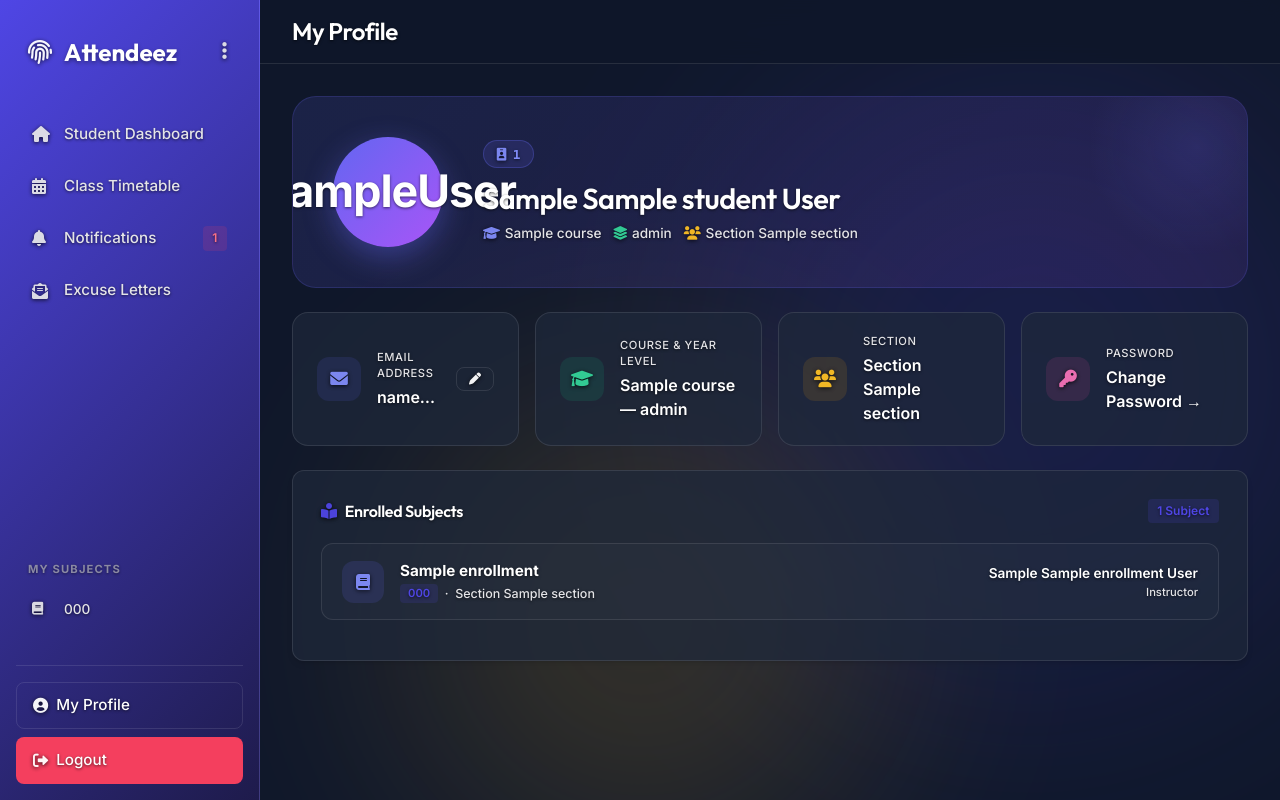
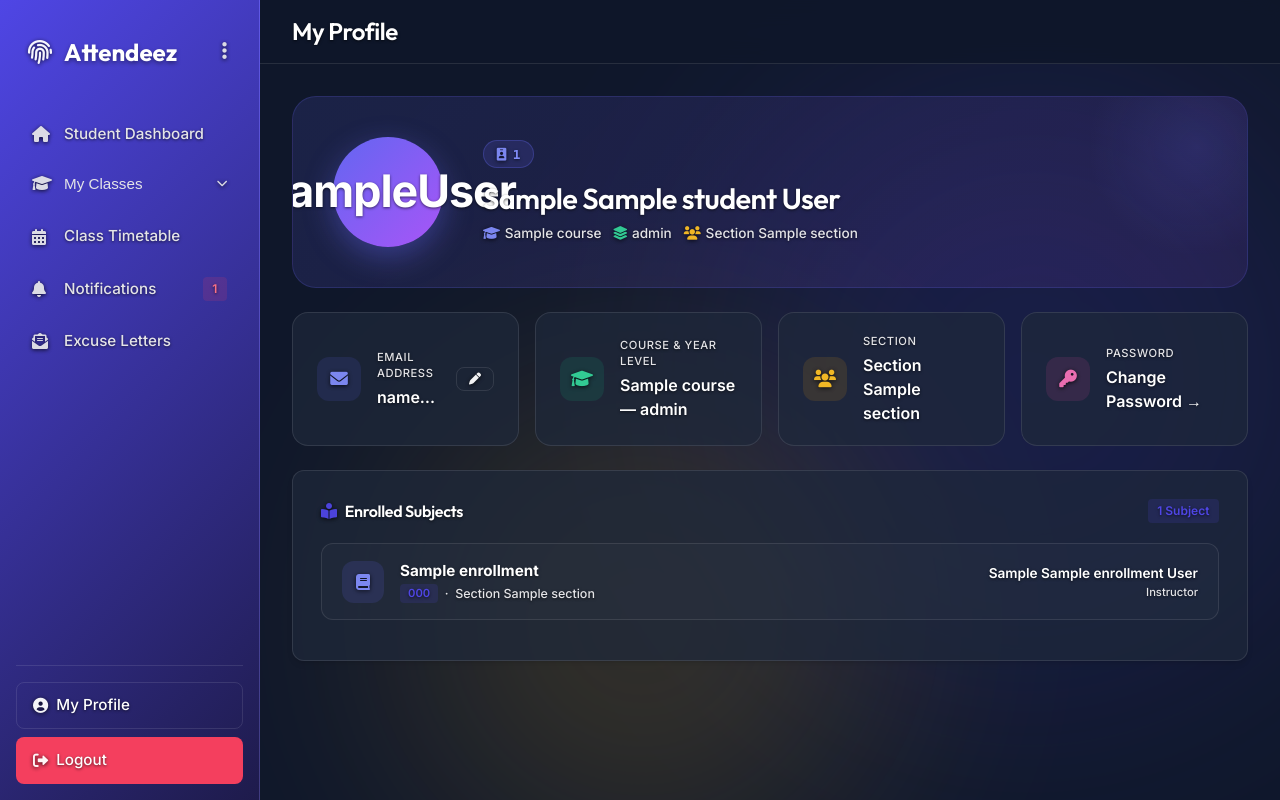
Before and after one commit to Sennsen018/NewChangeRepo, a Flask app: page /user/profile in a window 1280 px wide. Run offline with Flask 3, Linux system fonts and the light colour scheme; the visitor is signed in with stand-in values (Sample User, id 1); a database or web service that is not in the repository returns one stand-in record (values such as "Sample title"); some libraries are stand-ins or nearby versions.

Commit message:
eto na po new ulit

```diff
--- a/Main/static/css/style.css
+++ b/Main/static/css/style.css
@@ -380,7 +380,7 @@ a {
     color: var(--text-muted);
     border-radius: var(--radius-sm);
     margin-bottom: 0.25rem;
-    font-size: 0.9rem;
+    font-size: 0.95rem;
     font-weight: 500;
     transition: var(--transition);
     background: none;
@@ -390,9 +390,59 @@ a {
     text-align: left;
 }
 
+.sidebar .nav-item-btn i:first-child {
+    width: 20px;
+    margin-right: 12px;
+    font-size: 1rem;
+    flex-shrink: 0;
+}
+
 .sidebar .nav-item-btn:hover {
     background: var(--bg-surface-soft);
     color: var(--text-main);
+}
+
+.nav-accordion {
+    margin-bottom: 0.25rem;
+}
+
+.accordion-trigger .arrow {
+    margin-left: auto;
+    font-size: 0.7rem;
+    transition: transform 0.3s ease;
+}
+
+.nav-accordion.open .accordion-trigger {
+    background: var(--bg-surface-soft);
+    color: var(--text-main);
+}
+
+.nav-accordion.open .accordion-trigger .arrow {
+    transform: rotate(180deg);
+}
+
+.accordion-content {
+    max-height: 0;
+    overflow: hidden;
+    transition: all 0.4s cubic-bezier(0.4, 0, 0.2, 1);
+    background: rgba(0, 0, 0, 0.1);
+    border-radius: var(--radius-sm);
+}
+
+.nav-accordion.open .accordion-content {
+    max-height: 500px;
+    margin: 0.25rem 0;
+    padding: 0.25rem 0;
+}
+
+.accordion-content .nav-item {
+    padding-left: 2.75rem !important;
+    font-size: 0.85rem !important;
+    opacity: 0.9;
+}
+
+.accordion-content .nav-item:hover {
+    opacity: 1;
 }
 
 .sidebar-logo {
--- a/Main/static/js/main.js
+++ b/Main/static/js/main.js
@@ -2,6 +2,13 @@ function toggleUserMenu() {
     const dropdown = document.getElementById('user-dropdown');
     if (dropdown) {
         dropdown.classList.toggle('active');
+    }
+}
+
+function toggleAccordion(button) {
+    const accordion = button.closest('.nav-accordion');
+    if (accordion) {
+        accordion.classList.toggle('open');
     }
 }
 
--- a/Main/student/templates/profile.html
+++ b/Main/student/templates/profile.html
@@ -36,18 +36,26 @@
             </div>
             <nav class="sidebar-nav">
                 <a href="{{ url_for('user.dashboard') }}" class="nav-item"><i class="fas fa-house"></i> Student Dashboard </a>
+                <div class="nav-accordion">
+                    <button class="nav-item-btn accordion-trigger" onclick="toggleAccordion(this)">
+                        <i class="fas fa-graduation-cap"></i>
+                        <span>My Classes</span>
+                        <i class="fas fa-chevron-down arrow"></i>
+                    </button>
+                    <div class="accordion-content">
+                        {% for s in subjects %}
+                        <a href="{{ url_for('user.subject_performance', subject_id=s.subject_id) }}" class="nav-item">
+                            <i class="fas fa-book"></i> {{ s.subject_code }}
+                        </a>
+                        {% endfor %}
+                    </div>
+                </div>
+
                 <a href="{{ url_for('user.timetable') }}" class="nav-item"><i class="fas fa-calendar-alt"></i> Class Timetable </a>
                 <a href="{{ url_for('user.notifications_page') }}" class="nav-item"><i class="fas fa-bell"></i> Notifications {% if unread_count > 0 %}<span id="notif-badge-sidebar" class="badge badge-danger" style="margin-left: auto;">{{ unread_count }}</span>{% endif %}</a>
                 <a href="{{ url_for('user.submit_excuse') }}" class="nav-item"><i class="fas fa-envelope-open-text"></i> Excuse Letters </a>
             </nav>
-            <div class="nav-group" style="margin-top: 1.5rem;">
-                <p class="nav-label" style="font-size: 0.7rem; opacity: 0.8;">My Subjects</p>
-                {% for s in subjects %}
-                <a href="{{ url_for('user.subject_performance', subject_id=s.subject_id) }}" class="nav-item" style="font-size: 0.85rem; padding: 0.6rem 1rem;">
-                    <i class="fas fa-book" style="font-size: 0.8rem;"></i> {{ s.subject_code }}
-                </a>
-                {% endfor %}
-            </div>
+
             <div class="sidebar-bottom-actions">
                 <a href="{{ url_for('user.profile') }}" class="btn btn-secondary w-full"><i class="fas fa-user-circle"></i> My Profile</a>
                 <a href="{{ url_for('auth.logout') }}" class="btn btn-danger w-full"><i class="fas fa-sign-out-alt"></i> Logout</a>
```
Also changed, not shown: Main/student/templates/notifications.html (+16 -8 lines), Main/student/templates/qr_scan.html (+16 -8 lines), Main/student/templates/student_dashboard.html (+17 -9 lines), Main/student/templates/subject_view.html (+16 -8 lines), Main/student/templates/submit_excuse.html (+16 -8 lines), Main/student/templates/timetable.html (+16 -8 lines), update_student_sidebar.py (added, +51 -0 lines).
